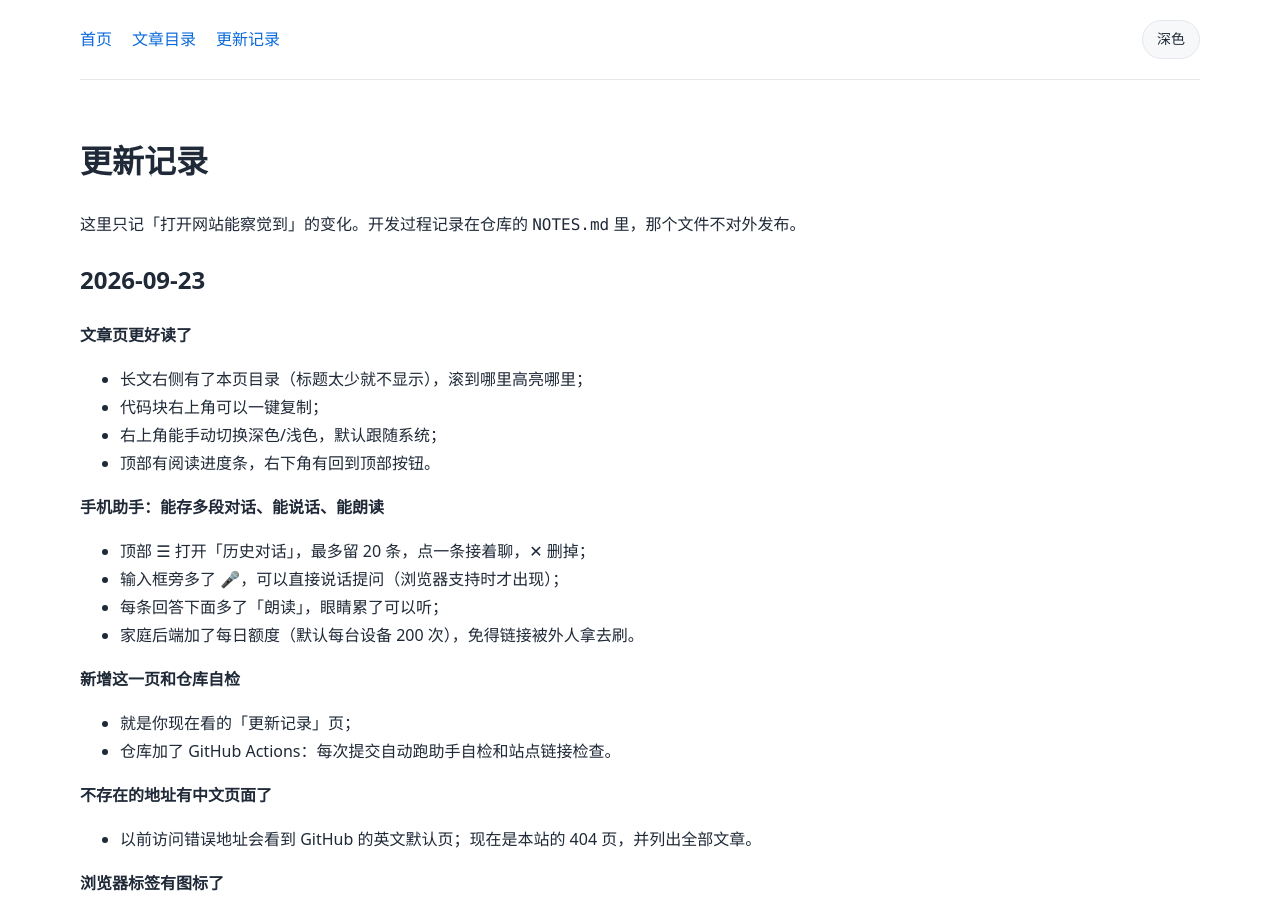
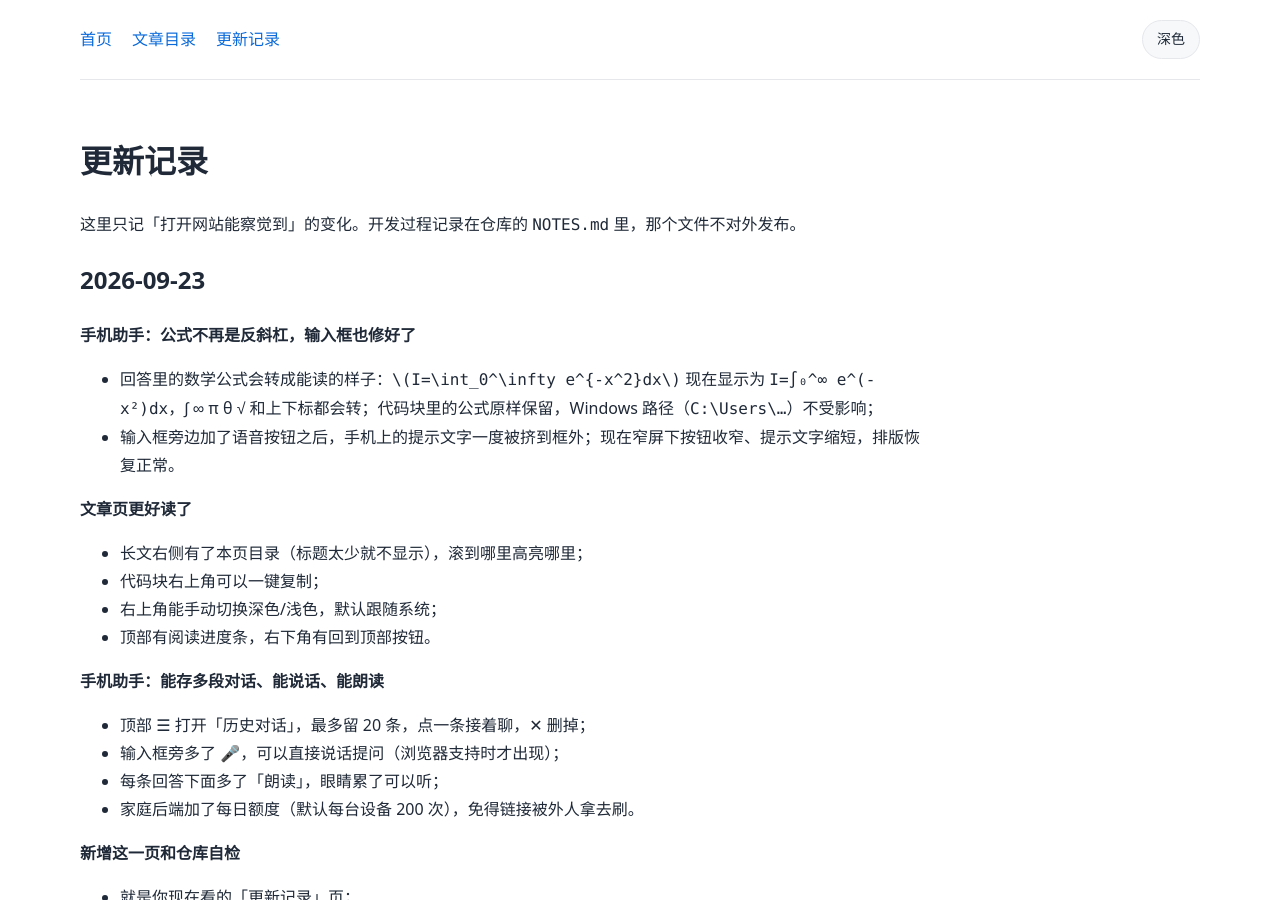
Before and after one commit to kingo0807/my-website, a Jekyll site: the page built from updates.md, in a window 1280 px wide and 900 px high. Built offline with Jekyll 4.4.1, drawn with Linux system fonts in a browser that asks for light colours.

Commit message:
docs: record the chat formatting fixes in the public updates page

```diff
--- a/updates.md
+++ b/updates.md
@@ -10,6 +10,11 @@ permalink: /updates/
 这里只记「打开网站能察觉到」的变化。开发过程记录在仓库的 `NOTES.md` 里，那个文件不对外发布。
 
 ## 2026-09-23
+
+**手机助手：公式不再是反斜杠，输入框也修好了**
+
+- 回答里的数学公式会转成能读的样子：`\(I=\int_0^\infty e^{-x^2}dx\)` 现在显示为 `I=∫₀^∞ e^(-x²)dx`，∫ ∞ π θ √ 和上下标都会转；代码块里的公式原样保留，Windows 路径（`C:\Users\…`）不受影响；
+- 输入框旁边加了语音按钮之后，手机上的提示文字一度被挤到框外；现在窄屏下按钮收窄、提示文字缩短，排版恢复正常。
 
 **文章页更好读了**
 
```
